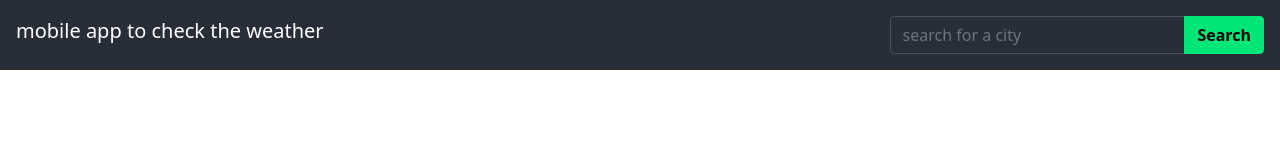
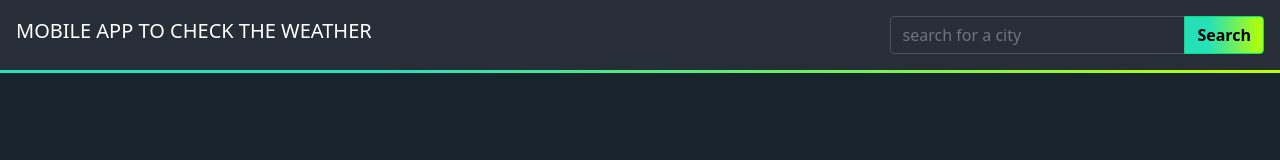
Before and after one commit to ivankstro7/weatherApp, a plain HTML site: page index.html in a window 1280 px wide. Drawn offline with nearby package versions, Linux system fonts and the light colour scheme.

Commit message:
update css

```diff
--- a/index.html
+++ b/index.html
@@ -17,13 +17,14 @@
         <div class="row">
 					<div class="header">
 						<div class="weather-title">
-							<h5>mobile app to check the weather</h5>
+							<h5>Mobile app to check the weather</h5>
 						</div>
 						<div class="weather-input input-group">
 								<input type="text" class="form-control" placeholder="search for a city" aria-label="Recipient's username">
 								<button class="btn btn-primary" type="button" id="button-addon2">Search</button>
 						</div>
 					</div>
+          <div class="line"></div>
         </div>
       </div>
     </section>
--- a/style.css
+++ b/style.css
@@ -1,3 +1,7 @@
+body{
+    background-color: #17242C;
+}
+
 #container{
     background-color: #272E38;
 }
@@ -11,7 +15,7 @@
 
 #container .header .weather-title h5{
     color:#fff;
-    font-weight: 400;
+    text-transform: uppercase;
 }
 
 #container .input-group{
@@ -25,8 +29,17 @@
 }
 
 #container .header .input-group .btn-primary{
-    background-color: #00e676;
+    /* background-color: #00e676; */
+    background: rgb(38,224,185);
+    background: linear-gradient(90deg, rgba(38,224,185,1) 0%, rgba(38,224,185,1) 30%, rgba(185,255,0,1) 100%);
     border-color: #00e676;
     color: #000;
     font-weight: 600;
 }
+
+#container .line{
+    width: 100%;
+    height: 3px;
+    background: rgb(38,224,185);
+    background: linear-gradient(90deg, rgba(38,224,185,1) 0%, rgba(38,224,185,1) 30%, rgba(185,255,0,1) 100%);
+}
```
